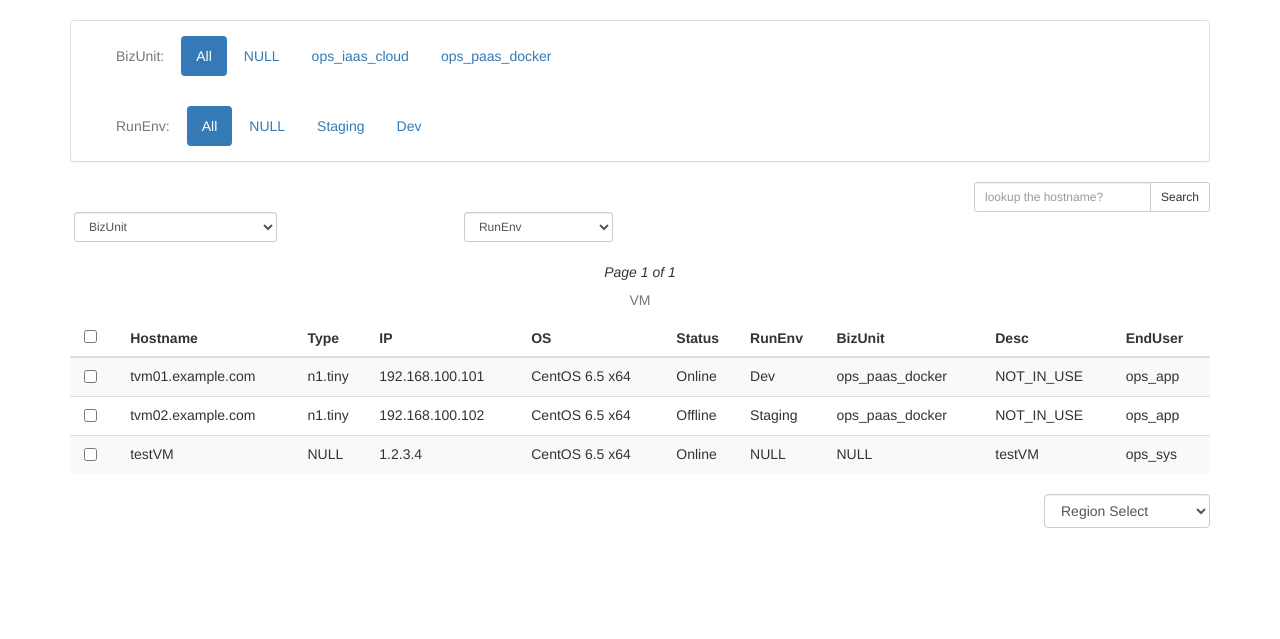
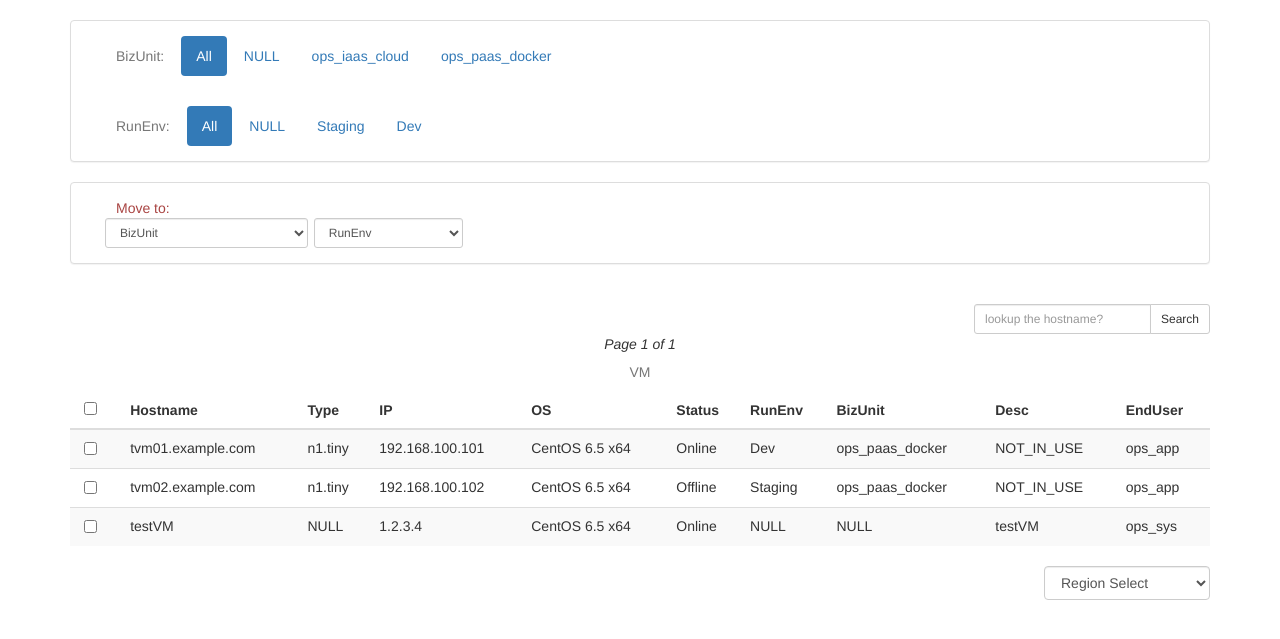
Before and after one commit to opera443399/asset, a Django app: page /assets/list/vms/ in a window 1280 px wide. Shown: the part 62-701 px from the top of the page. Run offline with Django 3.2, Linux system fonts and the light colour scheme; the visitor is signed in with stand-in values (Sample User, id 1); data comes from the database, SQL or seed files in the repository; parts of the project's set-up code (start-up, migrations or seed data) failed here and were passed over; some libraries are stand-ins or nearby versions.

Commit message:
changed: layout for list hosts/vms with bulk-update options. í…
changed: layout for list hosts/vms with bulk-update options.

```diff
--- a/www/assets/templates/assets/filters.html
+++ b/www/assets/templates/assets/filters.html
@@ -4,7 +4,7 @@
         <div class="panel-body">
             <div class="col-sm-10">
                 <ul class="nav nav-pills">
-                <li class="disabled"><a href="#">{% trans 'BizUnit' %}: </a></li>
+                    <li class="disabled"><a href="#">{% trans 'BizUnit' %}: </a></li>
                 {% if selected_biz_unit_id == 0 %}
                     <li class="active">
                 {% else %}
@@ -29,7 +29,7 @@
         <div class="panel-body">
             <div class="col-sm-10">
                 <ul class="nav nav-pills">
-                <li class="disabled"><a href="#">{% trans 'RunEnv' %}: </a></li>
+                    <li class="disabled"><a href="#">{% trans 'RunEnv' %}: </a></li>
                 {% if selected_run_env_id == 0 %}
                     <li class="active">
                 {% else %}
--- a/www/assets/templates/assets/list_vms.html
+++ b/www/assets/templates/assets/list_vms.html
@@ -5,6 +5,50 @@
     <!-- filters Start -->
     {% include "assets/filters.html" %}
     <!-- filters End -->
+    <!-- form-for-select Start -->
+    <div class="panel panel-default">
+        <div class="panel-body">
+            <div class="col-sm-10">
+                <span class="panel-heading text-danger">{% trans 'Move to' %}: </span>
+                <ul class="nav nav-pills">
+                    <li>
+                        <form class="form-inline" role="form" id="form-bizunit" action="{% url 'assets:update_vms' %}" method="post">{% csrf_token %}
+                            <input type="hidden" name="checked_item_ids_bizunit" value="">
+                            <div class="form-group">
+                                <label for="select-bizunit"></label>
+                                <select class="form-control input-sm" id="select-bizunit" name="select-bizunit">
+                                <option value="" selected="selected">{% trans 'BizUnit' %}</option>
+                                {% for b in biz_units %}
+                                    <option value="{{ b.id }}">
+                                        {{ b.name }} ({{ b.desc }})
+                                    </option>
+                                {% endfor %}
+                                </select>
+                            </div>
+                        </form>
+                    </li>
+                    <li>
+                        <form class="form-inline" role="form" id="form-runenv" action="{% url 'assets:update_vms' %}" method="post">{% csrf_token %}
+                            <input type="hidden" name="checked_item_ids_runenv" value="">
+                            <div class="form-group">
+                                <label for="select-runenv"></label>
+                                <select class="form-control input-sm" id="select-runenv" name="select-runenv">
+                                <option value="" selected="selected">{% trans 'RunEnv' %}</option>
+                                {% for e in run_envs %}
+                                    <option value="{{ e.id }}">
+                                        {{ e.name }} ({{ e.desc }})
+                                    </option>
+                                {% endfor %}
+                                </select>
+                            </div>
+                        </form>
+                    </li>
+                </ul>
+            </div>
+        </div>
+    </div>
+    <!-- form-for-select End -->
+    <br/>
     <!-- input-for-search Start -->
     <div class="row">
         <div class="col-xs-offset-1 col-xs-10 col-sm-11 text-right">
@@ -19,43 +63,6 @@
         </div>
     </div>
     <!-- input-for-search End -->
-    <!-- form-for-select Start -->
-    <div class="row">
-        <div class="col-sm-4 text-left">
-            <form class="form-inline" role="form" id="form-bizunit" action="{% url 'assets:update_vms' %}" method="post">{% csrf_token %}
-                <input type="hidden" name="checked_item_ids_bizunit" value="">
-                <div class="form-group">
-                    <label for="select-bizunit"></label>
-                    <select class="form-control input-sm" id="select-bizunit" name="select-bizunit">
-                    <option value="" selected="selected">{% trans 'BizUnit' %}</option>
-                    {% for b in biz_units %}
-                        <option value="{{ b.id }}">
-                            {{ b.name }} ({{ b.desc }})
-                        </option>
-                    {% endfor %}
-                    </select>
-                </div>
-            </form>
-        </div>
-        <div class="col-sm-4 text-left">
-            <form class="form-inline" role="form" id="form-runenv" action="{% url 'assets:update_vms' %}" method="post">{% csrf_token %}
-                <input type="hidden" name="checked_item_ids_runenv" value="">
-                <div class="form-group">
-                    <label for="select-runenv"></label>
-                    <select class="form-control input-sm" id="select-runenv" name="select-runenv">
-                    <option value="" selected="selected">{% trans 'RunEnv' %}</option>
-                    {% for e in run_envs %}
-                        <option value="{{ e.id }}">
-                            {{ e.name }} ({{ e.desc }})
-                        </option>
-                    {% endfor %}
-                    </select>
-                </div>
-            </form>
-        </div>
-    </div>
-    <!-- form-for-select End -->
-    <br/>
     <!-- list_of_vms Start -->
 {% if list_of_vms %}
     <div class="row text-center">
```
Also changed, not shown: www/assets/templates/assets/list_hosts.html (+44 -37 lines).
